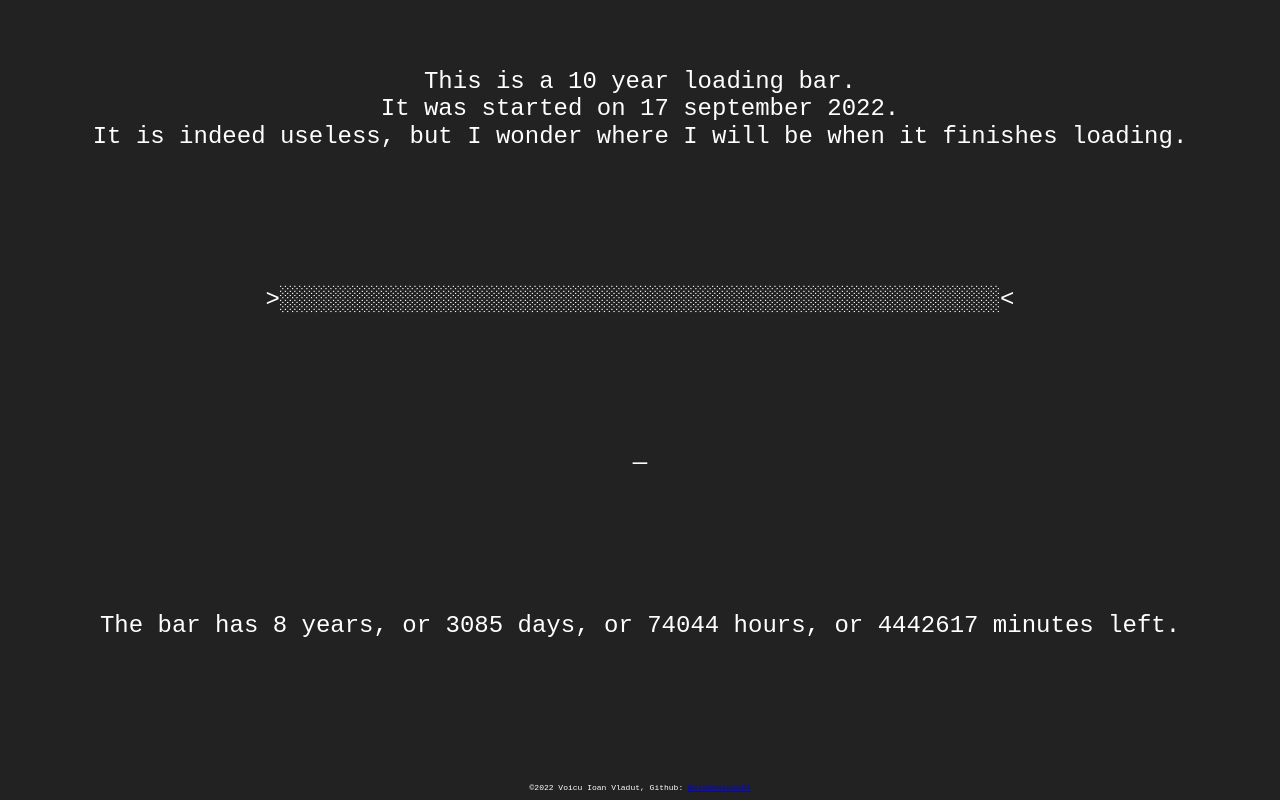
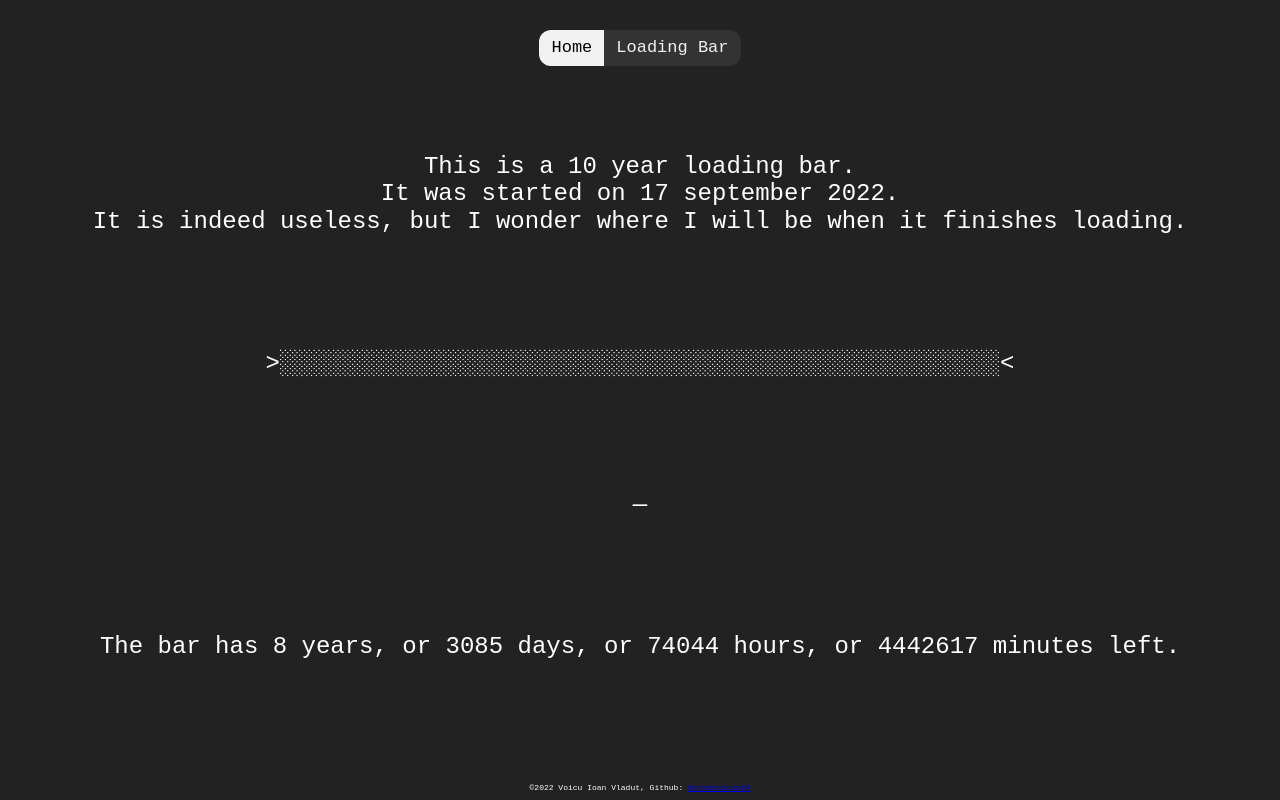
Before and after one commit to vladvoicux64/10yrlb, a website built with Parcel: page index.html in a window 1280 px wide. Built offline with nearby package versions, Linux system fonts and the light colour scheme.

Commit message:
Update index.html

```diff
--- a/index.html
+++ b/index.html
@@ -23,6 +23,11 @@
   <meta name="theme-color" content="#fafafa">
 </head>
 
+<nav class="navbar">
+  <a class="active" href="https://vladvoicux64.github.io/vladhomepage/">Home</a>
+  <a href="https://vladvoicux64.github.io/10yrlb/">Loading Bar</a>
+</nav>
+
 <body>
 
   <div class="center" id="console"></div>
```
